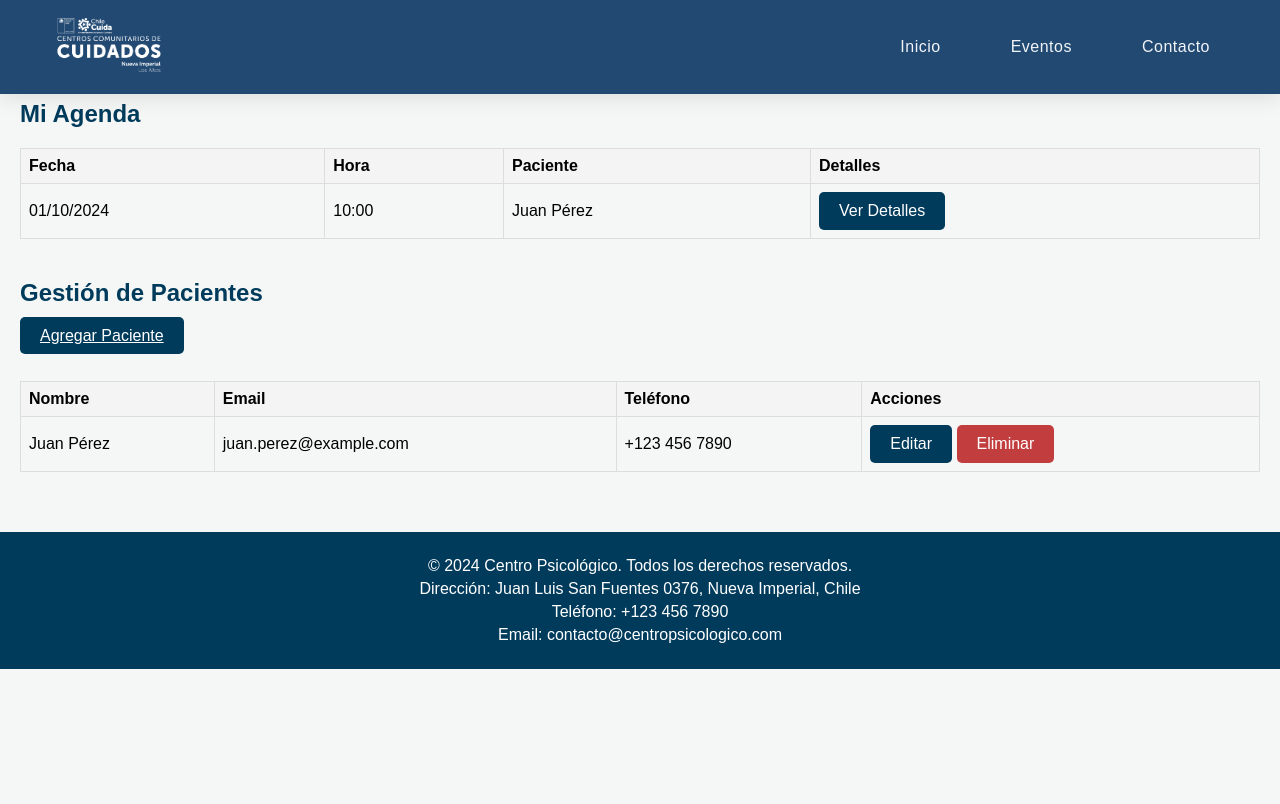
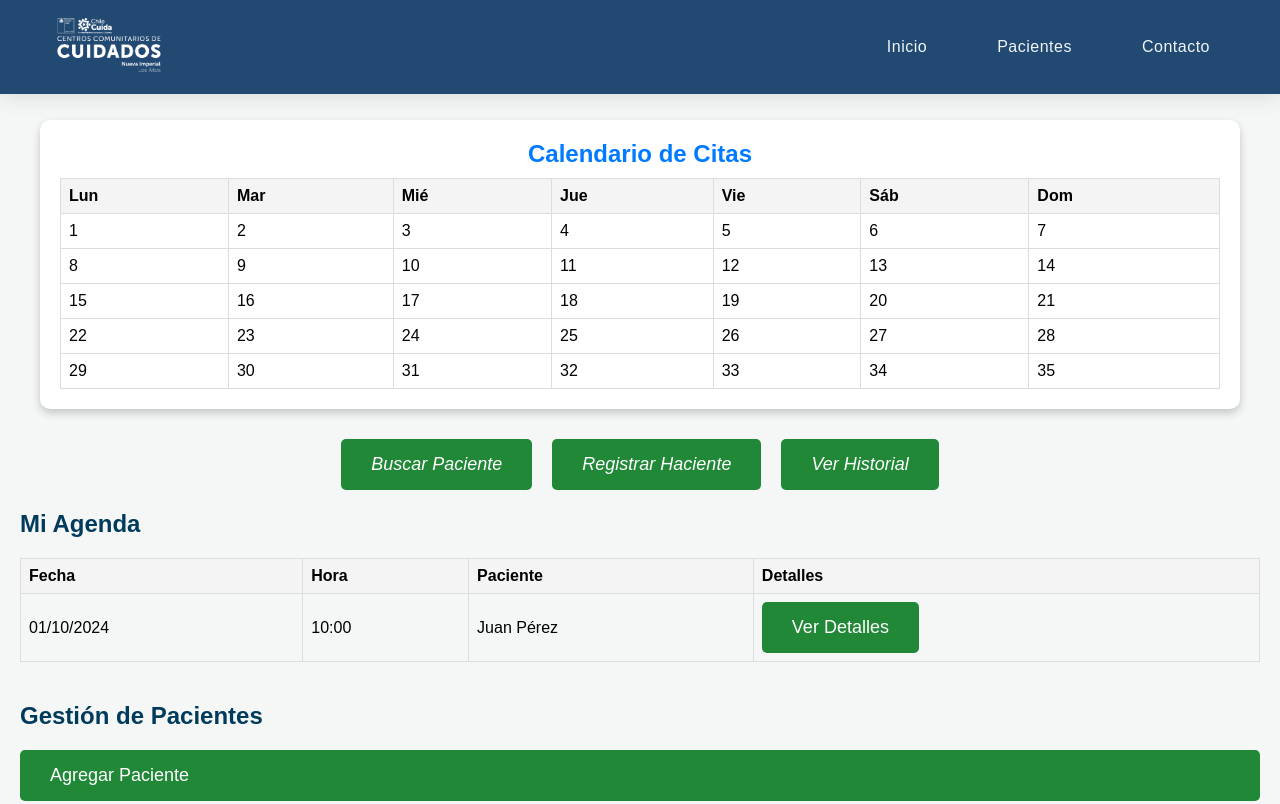
Before and after one commit to clonazepunk01/Centro-comu-pt2, a plain HTML site: page Centromed/psc.html in a window 1280 px wide. Shown: the top 804 px of the page. Drawn offline with Linux system fonts and the light colour scheme.

Commit message:
Add files via upload

```diff
--- a/Centromed/psc.html
+++ b/Centromed/psc.html
@@ -14,13 +14,36 @@
             </div>
             <ul class="navbar-menu">
                 <li><a href="index.html" class="nav-link">Inicio</a></li>
-                <li><a href="#" class="nav-link">Eventos</a></li>
+                <li class="dropdown">
+                    <a href="#" class="nav-link">Pacientes</a>
+                    <ul class="dropdown-menu">
+                        <li><a href="init_ssn_pcnt.html">Pacientes</a></li>
+                        <li><a href="init_ssn_pscl.html">Personal</a></li>
+                    </ul>
+                </li>
                 <li><a href="contacto.html" class="nav-link">Contacto</a></li>
             </ul>
         </nav>
     </header>
 
     <main>
+
+        <div class="container">
+            <!-- Calendario -->
+            <div class="calendar">
+                <h2>Calendario de Citas</h2>
+                <div id="calendarContainer"></div>
+            </div>
+
+            <!-- Botones de acción -->
+            <div class="action-buttons">
+                <i><a class="btn" href="search_pcnt.html">Buscar Paciente</a></i>
+                <i><a class="btn" href="search_pcnt.html">Registrar Haciente</a></i>
+                <i><a class="btn" href="search_pcnt.html">Ver Historial</a></i>
+
+            </div>
+        </div>
+
         <section class="agenda">
             <h2>Mi Agenda</h2>
             <table>
--- a/Centromed/scripts.js
+++ b/Centromed/scripts.js
@@ -52,3 +52,27 @@ var marker = new google.maps.Marker({
     title: 'Ciudad de México'  // Cambia el título si es necesario
 });
 }
+
+document.addEventListener('DOMContentLoaded', function() {
+    const calendarContainer = document.getElementById('calendarContainer');
+
+    // Generar un calendario básico
+    const generateCalendar = () => {
+        let calendarHTML = '<table>';
+        calendarHTML += '<thead><tr><th>Lun</th><th>Mar</th><th>Mié</th><th>Jue</th><th>Vie</th><th>Sáb</th><th>Dom</th></tr></thead>';
+        calendarHTML += '<tbody>';
+
+        // Generar las filas del calendario (simulación para un mes)
+        for (let i = 0; i < 5; i++) {
+            calendarHTML += '<tr>';
+            for (let j = 0; j < 7; j++) {
+                calendarHTML += `<td>${i * 7 + j + 1}</td>`;
+            }
+            calendarHTML += '</tr>';
+        }
+        calendarHTML += '</tbody></table>';
+        calendarContainer.innerHTML = calendarHTML;
+    };
+
+    generateCalendar();
+});
--- a/Centromed/source/stylepsc.css
+++ b/Centromed/source/stylepsc.css
@@ -100,6 +100,7 @@ main {
     padding: 20px;
 }
 
+
 section {
     margin-bottom: 40px;
 }
@@ -125,28 +126,6 @@ table th {
 }
 .patients {
     contain: content;
-}
-.btn {
-    background-color: #003b5c;
-    color: white;
-    padding: 10px 20px;
-    border: none;
-    border-radius: 5px;
-    cursor: pointer;
-    font-size: 16px;
-    transition: background-color 0.3s ease;
-}
-
-.btn:hover {
-    background-color: #005187;
-}
-
-.btn-danger {
-    background-color: #c23e3e;
-}
-
-.btn-danger:hover {
-    background-color: #a63434;
 }
 
 .modal {
@@ -192,3 +171,51 @@ footer {
 .footer-content p {
     margin: 5px 0;
 }
+
+.container {
+    text-align: center;
+    padding: 20px;
+}
+
+.calendar {
+    background-color: #fff;
+    padding: 20px;
+    border-radius: 10px;
+    box-shadow: 0 4px 8px rgba(0, 0, 0, 0.2);
+    margin-bottom: 30px;
+}
+
+.calendar h2 {
+    color: #007bff;
+    margin-bottom: 10px;
+}
+
+.action-buttons {
+    display: flex;
+    justify-content: center;
+    gap: 20px;
+}
+
+
+.btn {
+    background-color: #218838;
+    color: #fff;
+    text-decoration: none;
+    border: none;
+    padding: 15px 30px;
+    font-size: 18px;
+    border-radius: 5px;
+    cursor: pointer;
+    display: flex;
+    align-items: center;
+    gap: 10px;
+    transition: background-color 0.3s ease;
+}
+
+.btn i {
+    font-size: 24px;
+}
+
+.btn:hover {
+    background-color: #00b36e;
+}
```
Also changed, not shown: Centromed/index.html (+2 -2 lines), Centromed/init_ssn_pcnt.html (added, +59 -0 lines), Centromed/init_ssn_pscl.html (added, +59 -0 lines), Centromed/search_pcnt.html (added, +36 -0 lines), Centromed/source/search.css (added).
